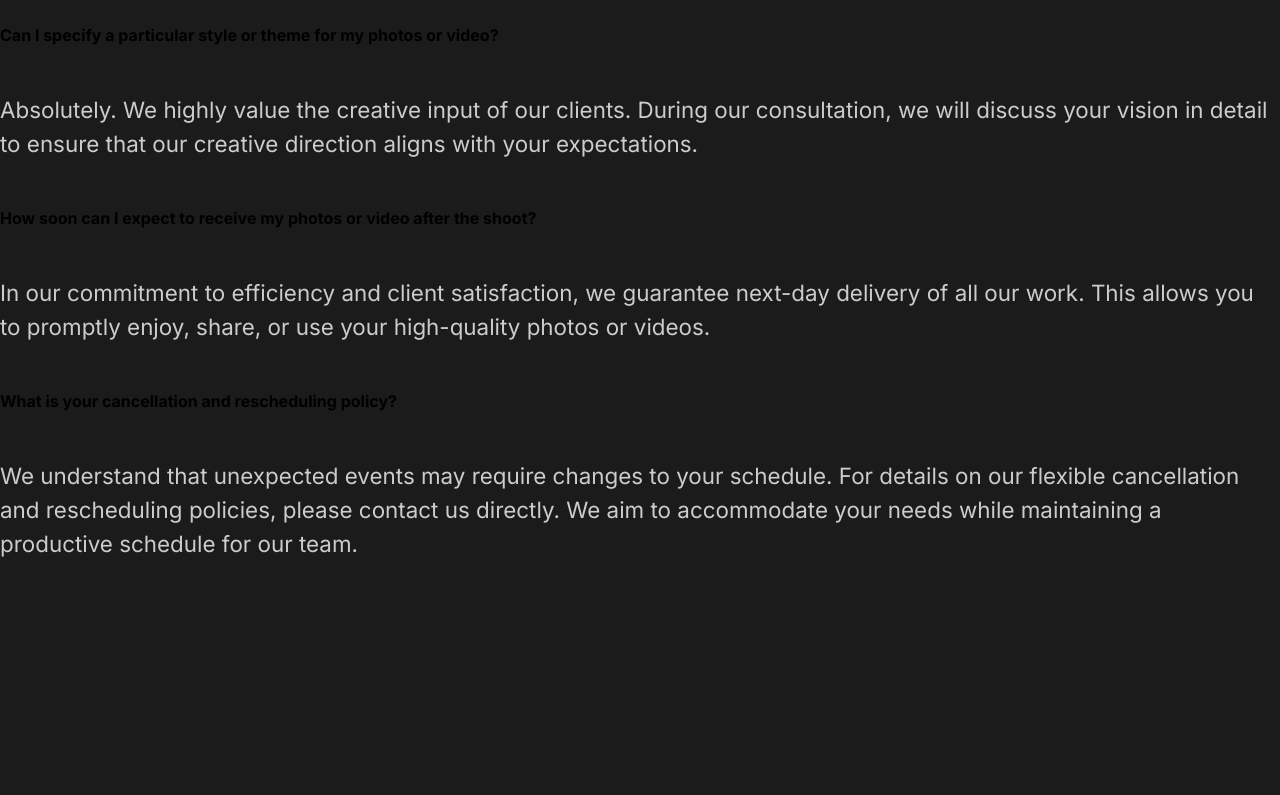
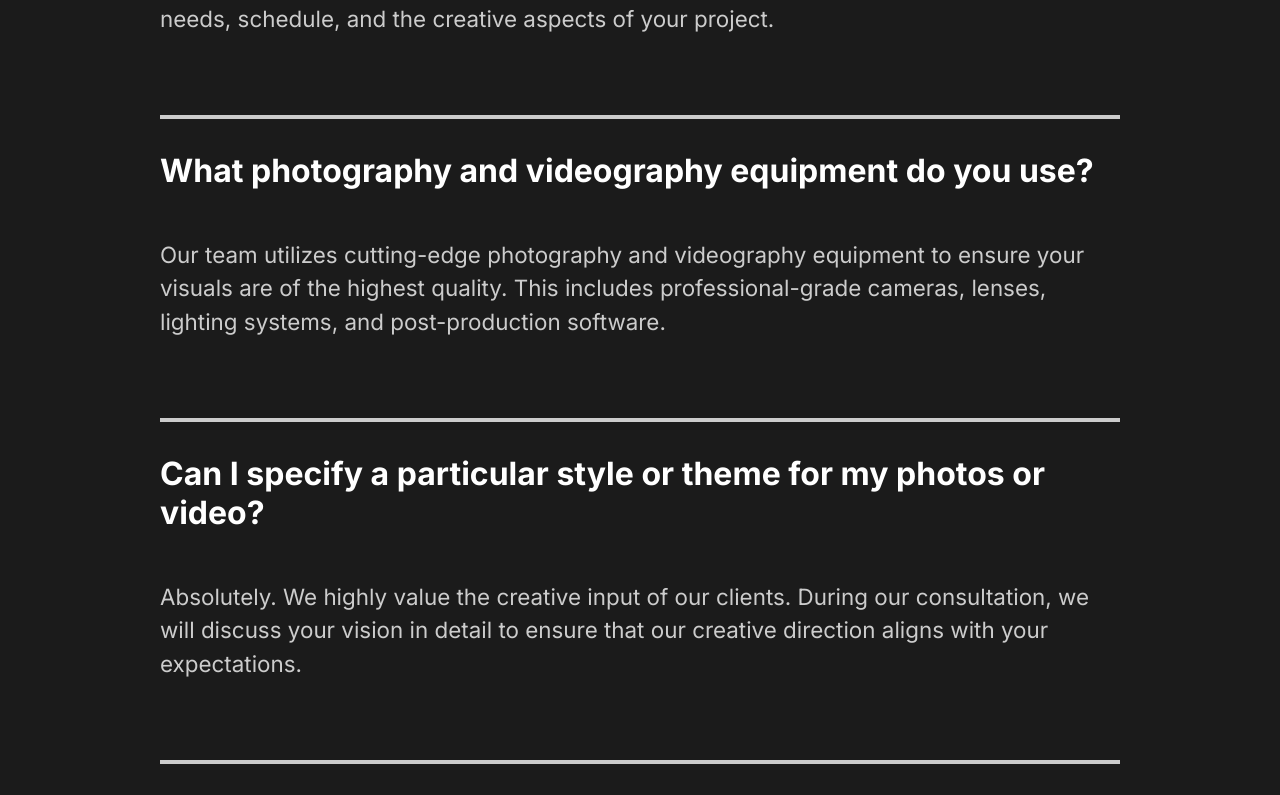
Before and after one commit to shullze/cinematic-canvas, a React (Create React App) app: page / in a window 1280 px wide. Shown: the part 3225-4020 px from the top of the page. Before the commit the page ends 3833 px from the top, so only its background shows below. Built offline with nearby package versions, Linux system fonts and the light colour scheme.

Commit message:
added styles for FAQ section

```diff
--- a/src/components/FaqSection.js
+++ b/src/components/FaqSection.js
@@ -1,8 +1,11 @@
 import React from 'react';
+// Styles
+import styled from "styled-components";
+import {StyledAbout} from "../styles";
 
 function FaqSection(props) {
     return (
-        <div className='faq'>
+        <StyledFaq>
             <h2>Shuttering Doubts <span>FAQs</span></h2>
             <div className='question'>
                 <h4>How do I book your photography or videography services?</h4>
@@ -13,6 +16,7 @@ function FaqSection(props) {
                         schedule, and the creative aspects of your project.
                     </p>
                 </div>
+                <div className='faq-line'></div>
             </div>
             <div className='question'>
                 <h4>What photography and videography equipment do you use?</h4>
@@ -23,6 +27,7 @@ function FaqSection(props) {
                         post-production software.
                     </p>
                 </div>
+                <div className='faq-line'></div>
             </div>
             <div className='question'>
                 <h4>Can I specify a particular style or theme for my photos or video?</h4>
@@ -33,6 +38,7 @@ function FaqSection(props) {
                         expectations.
                     </p>
                 </div>
+                <div className='faq-line'></div>
             </div>
             <div className='question'>
                 <h4>How soon can I expect to receive my photos or video after the shoot?</h4>
@@ -42,6 +48,7 @@ function FaqSection(props) {
                         our work. This allows you to promptly enjoy, share, or use your high-quality photos or videos.
                     </p>
                 </div>
+                <div className='faq-line'></div>
             </div>
             <div className='question'>
                 <h4>What is your cancellation and rescheduling policy?</h4>
@@ -52,9 +59,38 @@ function FaqSection(props) {
                         accommodate your needs while maintaining a productive schedule for our team.
                     </p>
                 </div>
+                <div className='faq-line'></div>
             </div>
-        </div>
+        </StyledFaq>
     );
 }
 
+const StyledFaq = styled(StyledAbout)`
+  display: block;
+  span{
+    display: block;
+  }
+  h2{
+    padding-bottom: 2rem;
+    font-weight: lighter;
+    }
+  .faq-line{
+      background: #cccccc;
+      height: 0.2rem;
+      margin: 2rem 0;
+      width: 100%;
+  .question{
+      padding: 3rem 0;
+      cursor: pointer;
+    }
+  .answer{
+      padding: 2rem 0;
+      p{
+        padding: 1rem 0;
+      }
+    }
+  }
+`
+
+
 export default FaqSection;
--- a/src/components/GlobalStyle.js
+++ b/src/components/GlobalStyle.js
@@ -40,7 +40,7 @@ const GlobalStyle = createGlobalStyle`
   }
   h4{
     font-weight: bold;
-
+    font-size: 2rem;
   }
   span{
     font-weight: bold;
```
